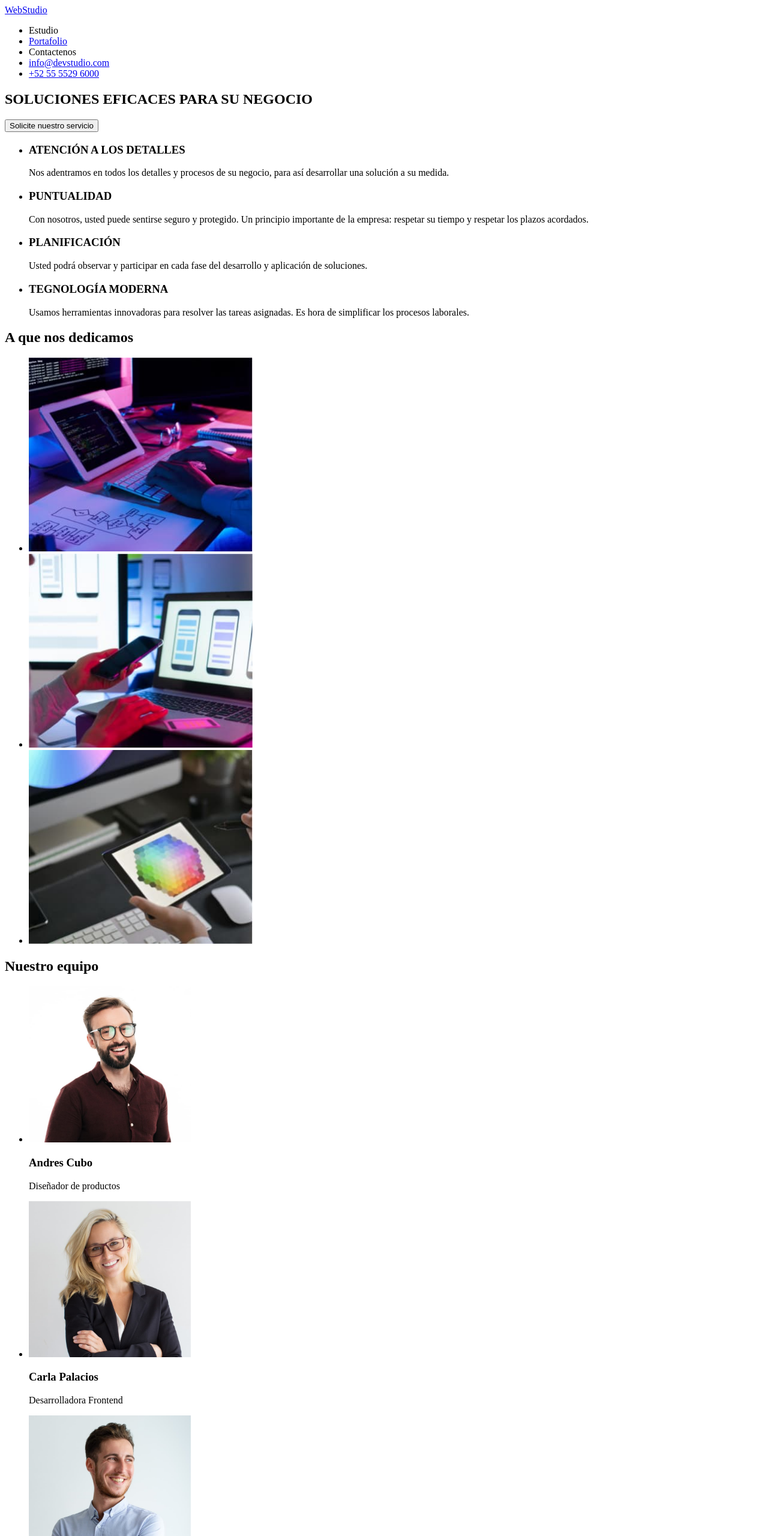
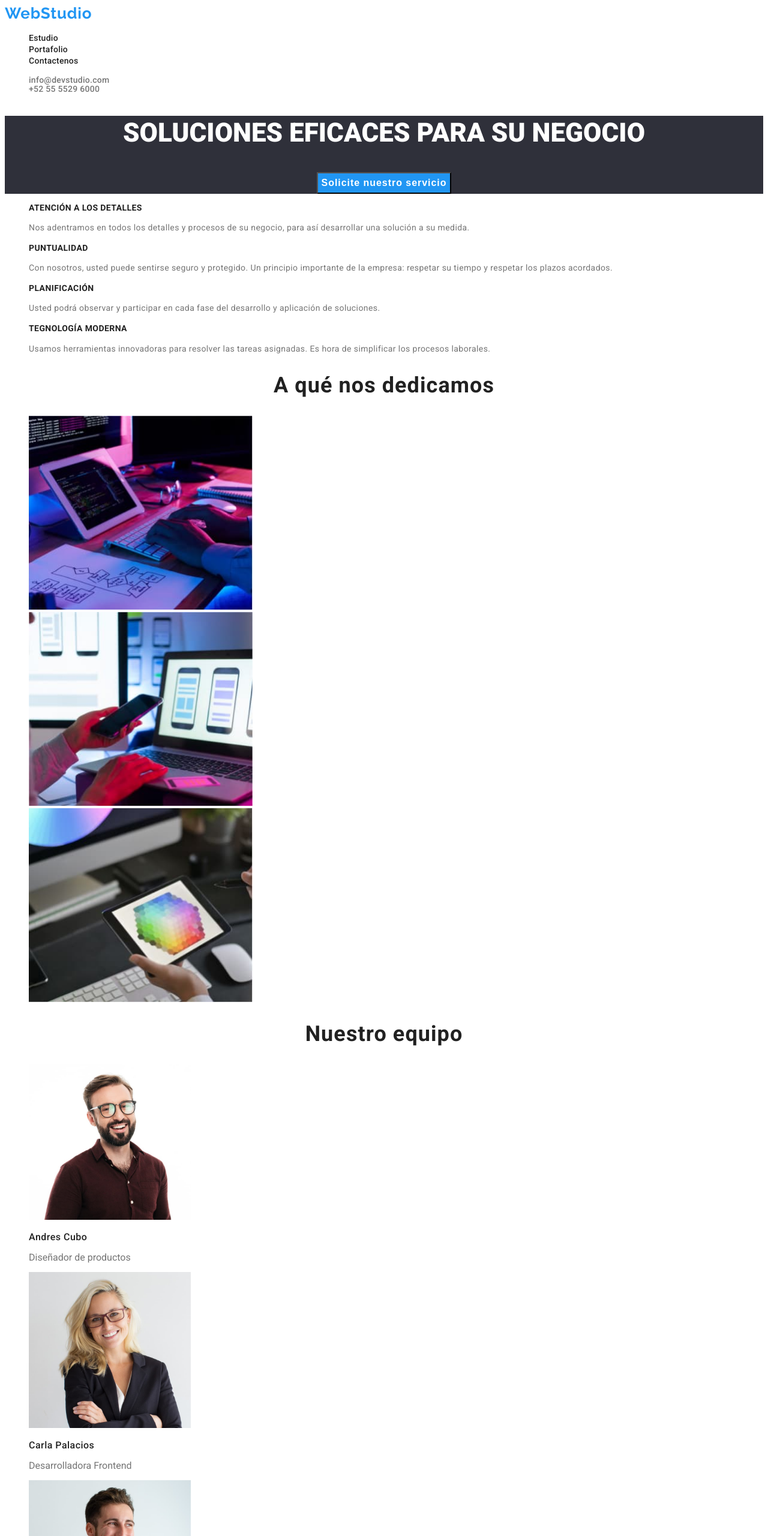
Before and after one commit to JugocaG/goit-markup-hw-02, a plain HTML site: page index.html in a window 1280 px wide. Shown: the top 2560 px of the page at 60% size. Drawn offline with Linux system fonts and the light colour scheme.

Commit message:
Version 1.0

```diff
--- a/css/styles.css
+++ b/css/styles.css
@@ -0,0 +1,206 @@
+:root {
+  --primary_color: #212121;
+  --secundary_color: #757575;
+  --hover_color: #2196f3;
+}
+
+body ul {
+  list-style: none;
+}
+
+/* Both html */
+body {
+  font-family: "Roboto", Arial, Helvetica, Verdana, sans-serif;
+  color: #e70e0e;
+}
+header > a {
+  font-family: "Raleway", Arial, Helvetica, Verdana, sans-serif;
+  color: var(--hover_color);
+  text-decoration: none;
+  font-size: 26px;
+  letter-spacing: 0.03em;
+  line-height: 1.1;
+}
+.menu a {
+  font-weight: 500;
+  font-size: 14px;
+  line-height: 16px;
+  letter-spacing: 0.02em;
+  text-decoration: none;
+  color: var(--primary_color);
+  line-height: 1.1;
+}
+
+.menu a:hover,
+.menu a:focus {
+  font-weight: 500;
+  font-size: 14px;
+  line-height: 16px;
+  letter-spacing: 0.02em;
+  color: var(--hover_color);
+  line-height: 1.1;
+}
+
+.contact {
+  color: var(--secundary_color);
+  text-decoration: none;
+  font-weight: 500;
+  font-size: 14px;
+  line-height: 16px;
+  letter-spacing: 0.02em;
+  line-height: 1.1;
+}
+
+.contact:hover,
+.contact:focus {
+  color: var(--hover_color);
+  font-weight: 500;
+  font-size: 14px;
+  line-height: 16px;
+  letter-spacing: 0.02em;
+  line-height: 1.1;
+}
+
+footer > a {
+  text-decoration: none;
+  font-family: "Raleway", Arial, Helvetica, Verdana, sans-serif;
+  font-size: 26px;
+  line-height: 1.1;
+  letter-spacing: 0.03em;
+  color: var(--hover_color);
+}
+
+.direction {
+  font-weight: 400;
+  font-size: 14px;
+  line-height: 1.7;
+  letter-spacing: 0.03em;
+  color: var(--primary_color);
+  text-decoration: none;
+}
+
+.footer-contact {
+  color: var(--secundary_color);
+  text-decoration: none;
+  font-weight: 400;
+  font-size: 14px;
+  line-height: 1.7;
+  letter-spacing: 0.03em;
+}
+
+/* CSS for Index */
+
+.principal-section {
+  background-color: #2f303a;
+}
+
+.principal-section > h1 {
+  color: #ffffff;
+  font-weight: 900;
+  font-size: 44px;
+  line-height: 1.3;
+  text-align: center;
+}
+
+.principal-section button {
+  font-weight: 700;
+  font-size: 16px;
+  line-height: 30px;
+  color: #ffffff;
+  background: var(--hover_color);
+  letter-spacing: 0.06em;
+  margin-left: auto;
+  margin-right: auto;
+  display: block;
+  cursor: pointer;
+}
+
+.caracteristics h3 {
+  font-weight: 700;
+  font-size: 14px;
+  line-height: 1.1;
+  letter-spacing: 0.03em;
+  text-transform: uppercase;
+  color: var(--primary_color);
+}
+
+.caracteristics p {
+  font-size: 14px;
+  line-height: 1.7;
+  letter-spacing: 0.03em;
+  color: var(--secundary_color);
+}
+
+.dedication h2 {
+  font-weight: 700;
+  font-size: 36px;
+  line-height: 1.1;
+  letter-spacing: 0.03em;
+  text-align: center;
+  color: var(--primary_color);
+}
+
+.team h2 {
+  font-weight: 700;
+  font-size: 36px;
+  line-height: 1.1;
+  text-align: center;
+  letter-spacing: 0.03em;
+  color: var(--primary_color);
+}
+
+.team h3 {
+  font-weight: 500;
+  font-size: 16px;
+  line-height: 1.1;
+  letter-spacing: 0.03em;
+  color: var(--primary_color);
+}
+
+.team p {
+  font-size: 16px;
+  line-height: 1.1;
+  color: var(--secundary_color);
+}
+
+/* Portfolio CSS */
+
+.services button {
+  font-weight: 500;
+  font-size: 16px;
+  line-height: 26px;
+  text-align: center;
+  letter-spacing: 0.03em;
+  color: var(--primary_color);
+  width: 145px;
+  height: 38px;
+  background: #f5f4fa;
+  cursor: pointer;
+}
+
+.services button:hover,
+.services button:focus {
+  cursor: pointer;
+  font-weight: 500;
+  font-size: 16px;
+  line-height: 26px;
+  text-align: center;
+  letter-spacing: 0.03em;
+  color: #ffffff;
+  background-color: var(--hover_color);
+}
+
+.proyect h3 {
+  font-weight: 700;
+  font-size: 18px;
+  line-height: 2;
+  letter-spacing: 0.06em;
+  color: var(--primary_color);
+}
+
+.proyect p {
+  font-size: 16px;
+  line-height: 1.8;
+  letter-spacing: 0.03em;
+  color: var(--secundary_color);
+}
--- a/index.html
+++ b/index.html
@@ -3,6 +3,18 @@
   <head>
     <meta charset="UTF-8" />
     <meta name="description" content="Primer tarea GoIT fullStack" />
+    <link rel="stylesheet" href="css/styles.css" />
+    <link
+      href="https://fonts.googleapis.com/css2?family=Raleway:wght@700&display=swap"
+      rel="stylesheet"
+    />
+    <link rel="preconnect" href="https://fonts.googleapis.com" />
+    <link rel="preconnect" href="https://fonts.gstatic.com" crossorigin />
+    <link
+      href="https://fonts.googleapis.com/css2?family=Raleway:wght@700&family=Roboto:wght@400;500;700;900&display=swap"
+      rel="stylesheet"
+    />
+
     <title>WebStudio</title>
   </head>
 
@@ -15,23 +27,33 @@
       >
 
       <nav>
-        <ul>
-          <li>Estudio</li>
+        <ul class="menu">
+          <li><a href="index.html">Estudio</a></li>
           <li><a href="portfolio.html">Portafolio</a></li>
-          <li>Contactenos</li>
-          <li><a href="mailto:info@devstudio.com">info@devstudio.com</a></li>
-          <li><a href="tel:+525555296000">+52 55 5529 6000</a></li>
+          <li><a href="">Contactenos</a></li>
+        </ul>
+        <ul class="contact">
+          <li>
+            <a href="mailto:info@devstudio.com" class="contact"
+              >info@devstudio.com</a
+            >
+          </li>
+          <li>
+            <a href="tel:+525555296000" class="contact">+52 55 5529 6000</a>
+          </li>
         </ul>
       </nav>
     </header>
 
     <main>
-      <section>
+      <section class="principal-section">
         <h1>SOLUCIONES EFICACES PARA SU NEGOCIO</h1>
-        <button type="button">Solicite nuestro servicio</button>
+        <div>
+          <button type="button">Solicite nuestro servicio</button>
+        </div>
       </section>
 
-      <section>
+      <section class="caracteristics">
         <ul>
           <li>
             <h3>ATENCIÓN A LOS DETALLES</h3>
@@ -68,8 +90,8 @@
         </ul>
       </section>
 
-      <section>
-        <h2>A que nos dedicamos</h2>
+      <section class="dedication">
+        <h2>A qué nos dedicamos</h2>
         <ul>
           <li>
             <img
@@ -98,7 +120,7 @@
         </ul>
       </section>
 
-      <section>
+      <section class="team">
         <h2>Nuestro equipo</h2>
         <ul>
           <li>
@@ -153,16 +175,20 @@
       >
       <address>
         <ul>
-          <li>
+          <li class="direction">
             Calz. Ticomán 500, Ciudad de
             <br />
             México, CDMX, México
           </li>
           <li>
-            <a href="mailto:info@example.com">info@example.com</a>
+            <a class="footer-contact" href="mailto:info@example.com"
+              >info@example.com</a
+            >
           </li>
           <li>
-            <a href="tel:+525555296000 ">+52 55 5529 6000 </a>
+            <a class="footer-contact" href="tel:+525555296000 "
+              >+52 55 5529 6000
+            </a>
           </li>
         </ul>
       </address>
```
Also changed, not shown: portfolio.html (+38 -11 lines).
